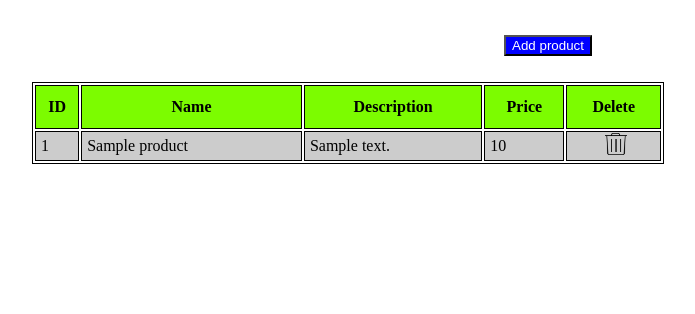
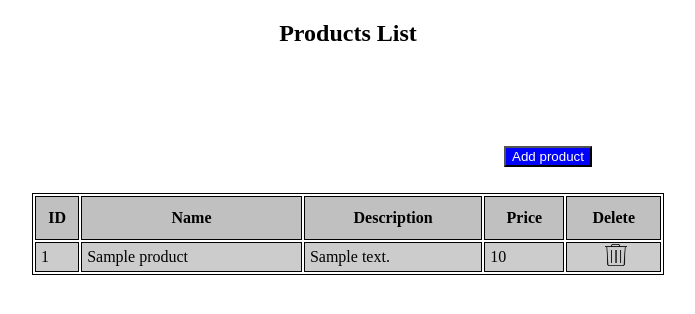
Before and after one commit to AleksTor2208/Python_crud_app, a Flask app: template templates/index.html in a window 1280 px wide. Shown: the top 314 px of the page, without its empty margins (292-987 px from the left). Run offline with Flask 2, Linux system fonts and the light colour scheme; the template is opened without the code that fills it: most values are stand-ins (such as "Sample title", 1, 10 or a date in 2020); some web fonts are replaced.

Commit message:
small improvements

```diff
--- a/main.py
+++ b/main.py
@@ -7,11 +7,15 @@ app = Flask(__name__)
 app.secret_key = "secret_key"
 
 
-@app.route("/", methods=["GET", "POST"])
+@app.route("/products", methods=["GET", "POST"])
 def index():
     """ show list of products on the page """
     products = Product.get_all()
     return render_template("index.html", products=products)
+
+@app.route("/", methods=["GET", "POST"])
+def redir_index():
+    return redirect(url_for("index"))
 
 @app.route("/product/new", methods=["GET", "POST"])
 def add_product():
@@ -43,12 +47,12 @@ def validation(name, description, price):
         flash('Price is empty')
         return False
     if not price.isdigit():
-        flash('Invalid price')
+        flash('Price should contain integers')
         return False
     if price.isdigit():
         price = int(price)
         if price < 0:
-            flash('Invalid price')
+            flash('Price can not be less then 0')
             return False
     return True
 
--- a/static/css/style.css
+++ b/static/css/style.css
@@ -1,3 +1,8 @@
+
+.title {
+    text-align: left;
+}
+
 
 .image {
     width: 22px;
@@ -15,11 +20,11 @@ table {
 }
 
 .index_table th {
-    background: lawngreen;
+    background: silver;
 }
 
-tr:nth-child(even) {background: #CCC}
-tr:nth-child(odd) {background: #FFF}
+.index_table tr:nth-child(even) {background: #CCC}
+
 
 th {
     height: 40px;
--- a/templates/index.html
+++ b/templates/index.html
@@ -1,5 +1,7 @@
 {% include "header.html" %}
 
+
+<h2 "title"> Products List </h3>
 <body>
     <center>
         <form action="product/new">
```
Also changed, not shown: 1 other file.
